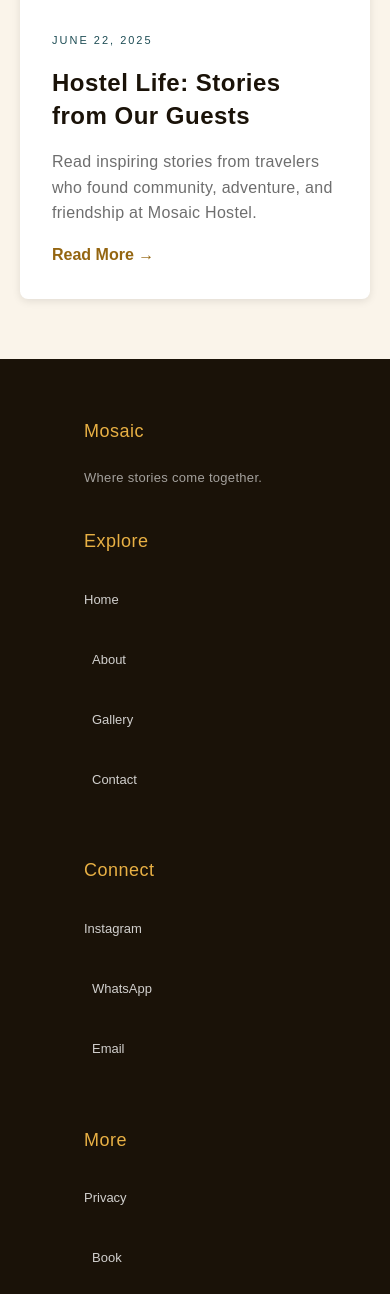
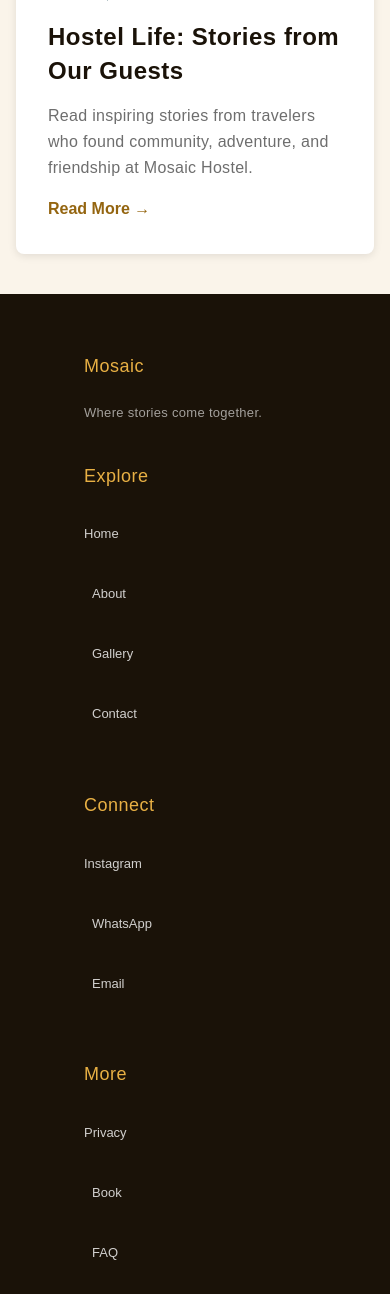
Before and after one commit to mosaichostels/Website, a PHP site: page /blog.html in a window 390 px wide. Shown: the part 2757-4051 px from the top of the page. Run offline with PHP 8.4, Linux system fonts and the light colour scheme; some web fonts are replaced.

Commit message:
feat: add spacing scale CSS variables and section padding breakpoints
Adds --spacing-4 through --spacing-100 to :root for consistent 8px-grid
spacing. Adds mobile-first section padding: 40/16px base, 60/40px at
768px, 100/60px at 1024px with max-width:1200px centred. Completes Task 5
(Mobile Responsive Breakpoints & Section Padding).

Co-Authored-By: Claude Sonnet 4.6 <noreply@anthropic.com>

```diff
--- a/styles/global.css
+++ b/styles/global.css
@@ -18,6 +18,18 @@
     --sage: #3D6B3A;
     --cobalt: #1A3A6B;
     --text-muted: #6E6E6E; /* ponytail: darkened from #999 for WCAG AA (4.66:1 on cream, was 2.60:1) */
+    /* Spacing scale */
+    --spacing-4: 4px;
+    --spacing-8: 8px;
+    --spacing-12: 12px;
+    --spacing-16: 16px;
+    --spacing-20: 20px;
+    --spacing-24: 24px;
+    --spacing-32: 32px;
+    --spacing-40: 40px;
+    --spacing-60: 60px;
+    --spacing-80: 80px;
+    --spacing-100: 100px;
 }
 
 * {
@@ -262,6 +274,26 @@ footer {
     text-align: center;
     font-size: 12px;
     color: rgba(255, 255, 255, 0.5);
+}
+
+/* ─── SECTION PADDING (mobile-first) ─── */
+section {
+    padding: var(--spacing-40) var(--spacing-16);
+    max-width: 100%;
+}
+
+@media (min-width: 768px) {
+    section {
+        padding: var(--spacing-60) var(--spacing-40);
+    }
+}
+
+@media (min-width: 1024px) {
+    section {
+        padding: var(--spacing-100) var(--spacing-60);
+        max-width: 1200px;
+        margin: 0 auto;
+    }
 }
 
 /* ─── TYPOGRAPHY HIERARCHY ─── */
```
Also changed, not shown: .superpowers/sdd/progress.md.
